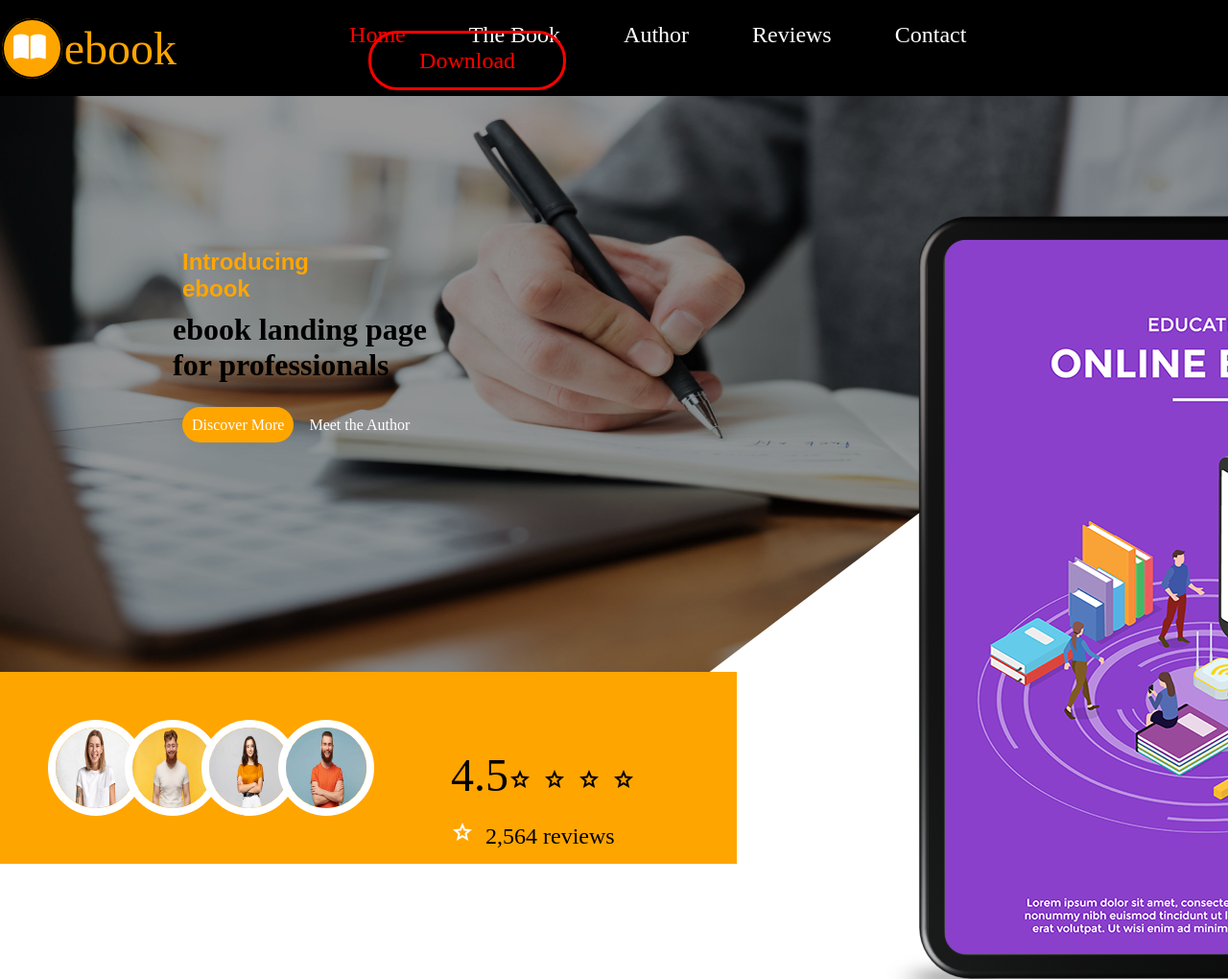
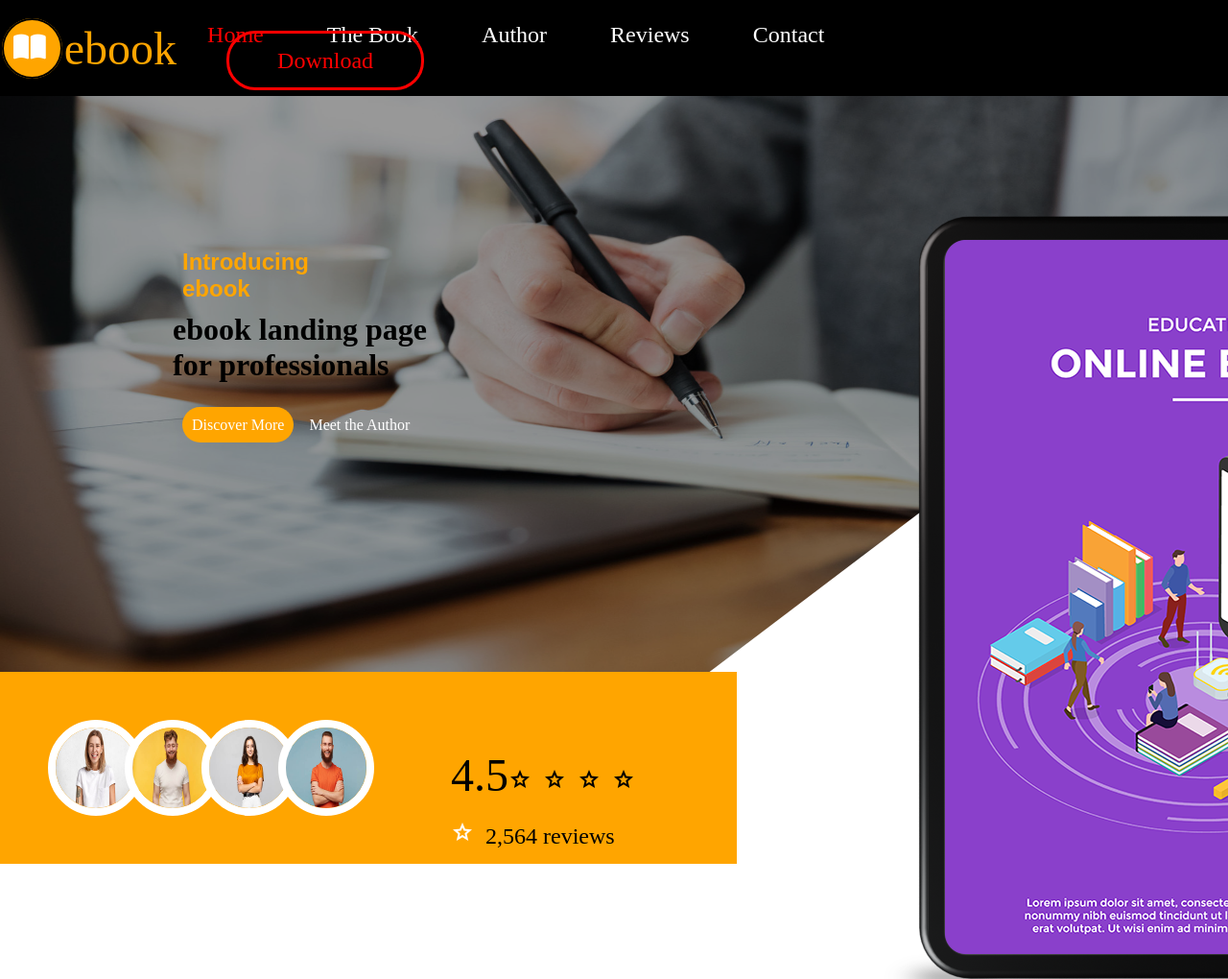
Before and after one commit to 1999BHARGAVI/Project1, a plain HTML site: page index.html in a window 1280 px wide. Shown: the top 1020 px of the page at 96% size. Drawn offline with nearby package versions, Linux system fonts and the light colour scheme.

Commit message:
project1

```diff
--- a/external.css
+++ b/external.css
@@ -94,6 +94,8 @@ body:hover>.barnav {
     width: 70%;
     padding-left: 150px;
     font-size: 1.5rem;
+    border: 2px solid black;
+    padding-left: 0px;
 }
 
 #part1-nav1>a {
```
